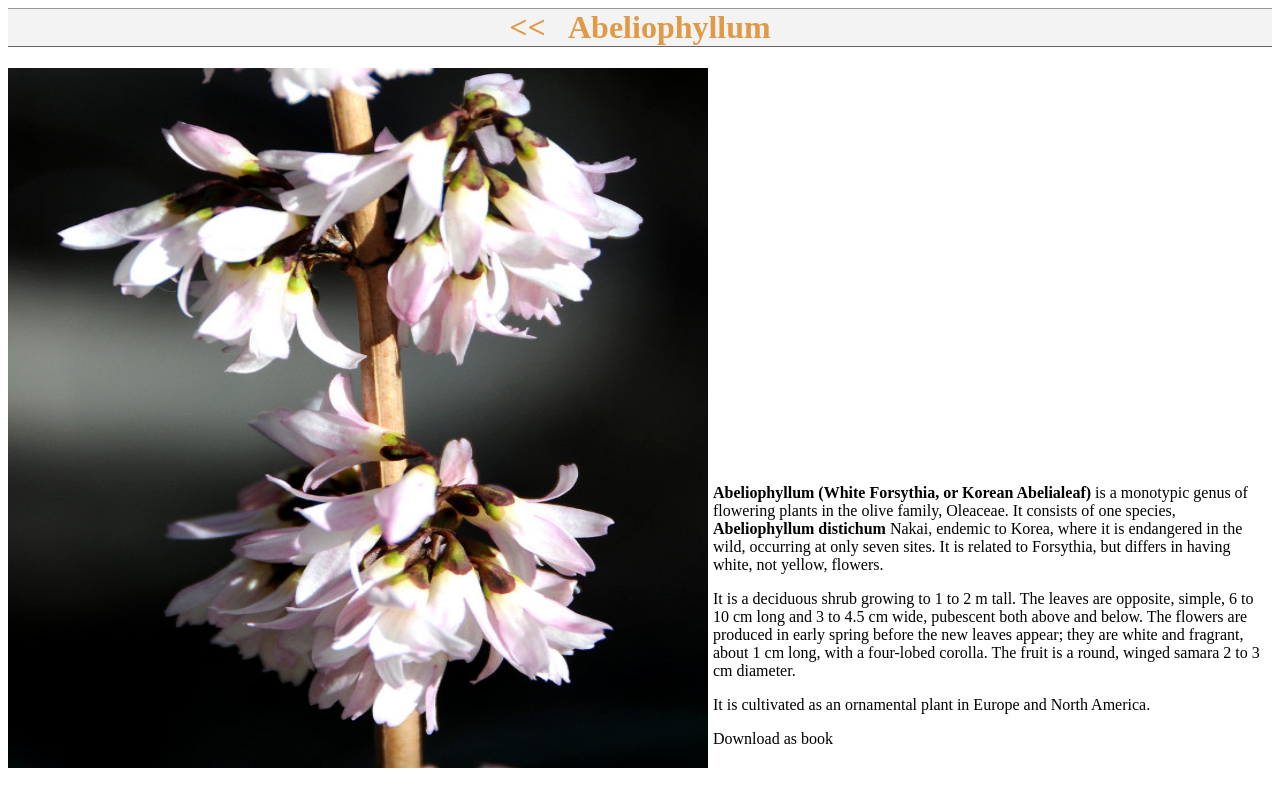
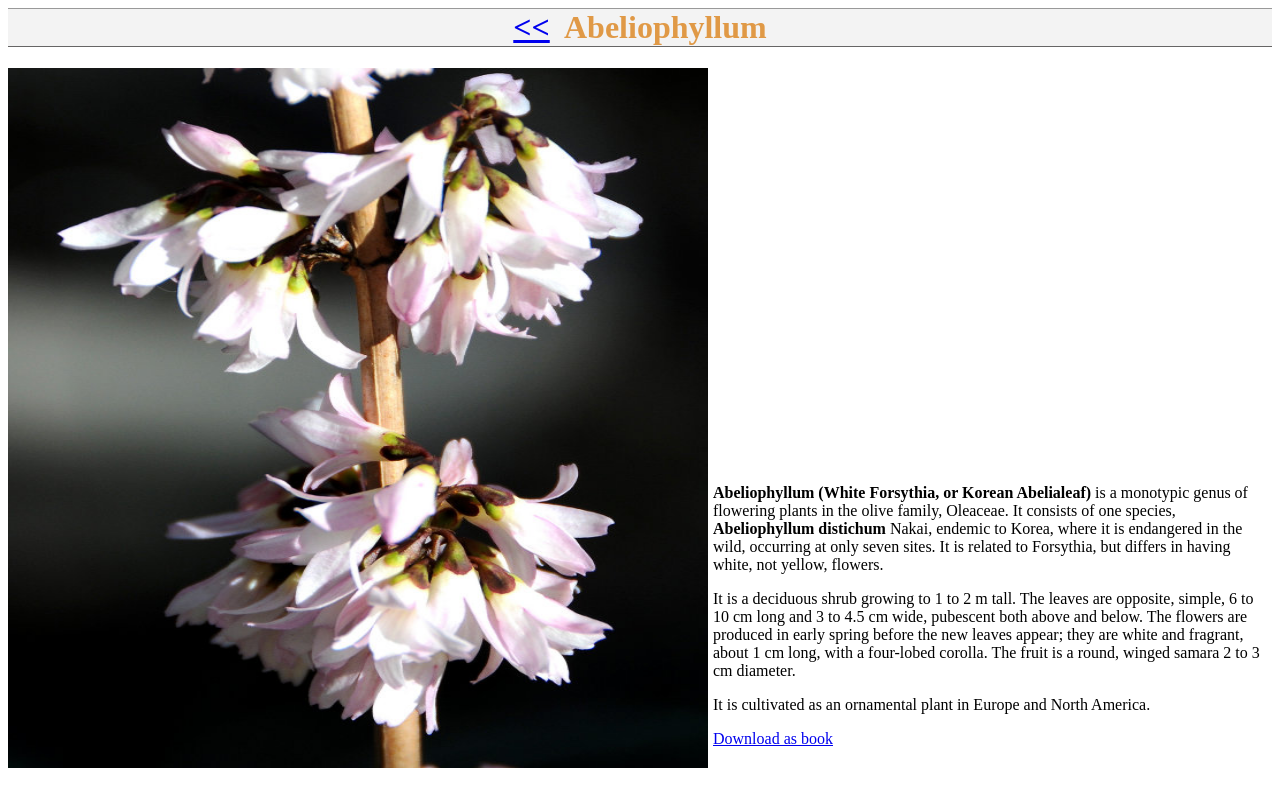
Before and after one commit to step-batch-7/flower-catalog-imvaishu, a plain HTML site: page abeliophyllum.html in a window 1280 px wide. Drawn offline with Linux system fonts and the light colour scheme.

Commit message:
link other pages to homepage
What changes you have made?
added links to pages of abeliophyllum,Ageratum
added a link to go back to home page
added a link to download the content as pdf

```diff
--- a/abeliophyllum.html
+++ b/abeliophyllum.html
@@ -4,7 +4,7 @@
   </head>
   <body>
     <div>
-      <h1 class="heading"><< &nbsp Abeliophyllum</h1>
+      <h1 class="heading"><a href="index.html"><<</a>&nbsp Abeliophyllum</h1>
     </div>
     <div class="container">
       <div>
@@ -31,7 +31,7 @@
         <p>
           It is cultivated as an ornamental plant in Europe and North America.
         </p>
-        <a>Download as book</a>
+        <a href="Data/Abeliophyllum.pdf" download>Download as book</a>
       </div>
     </div>
   </body>
```
Also changed, not shown: ageratum.html (+2 -2 lines), index.html (+2 -2 lines).
